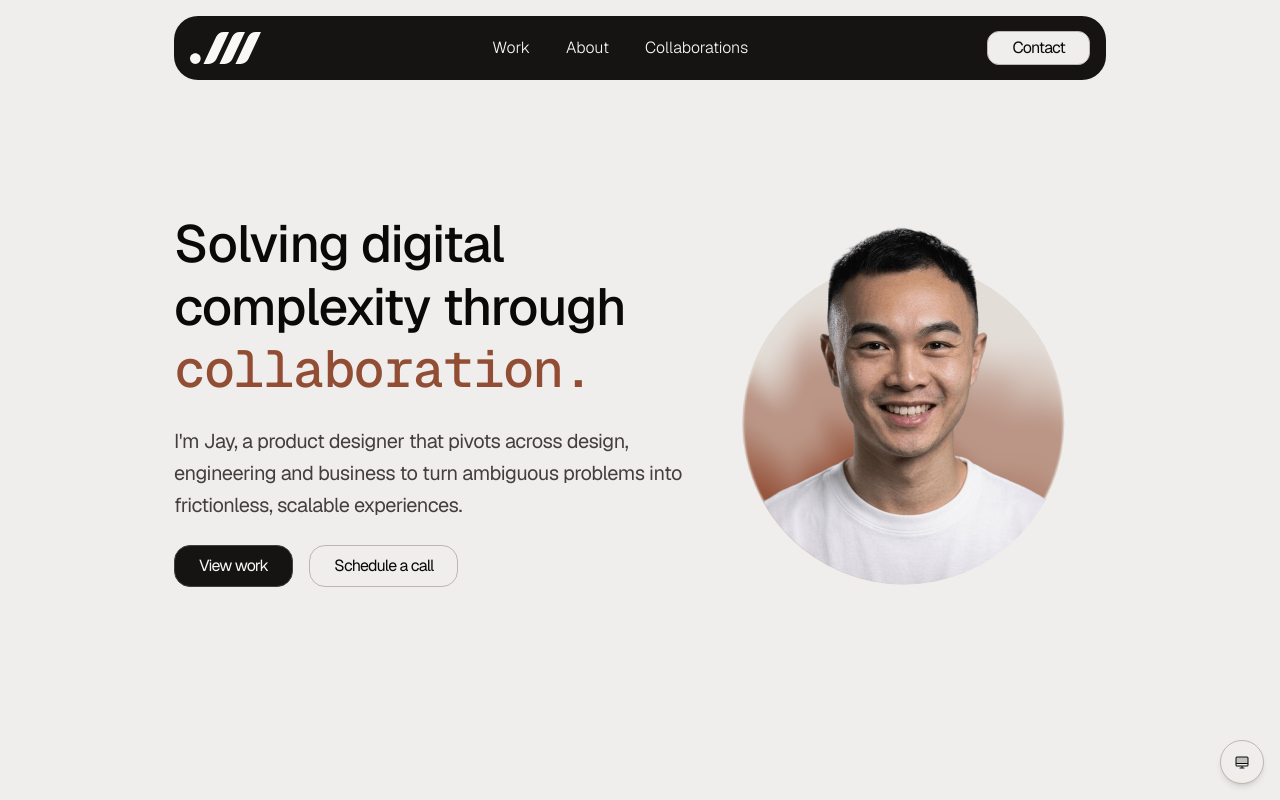
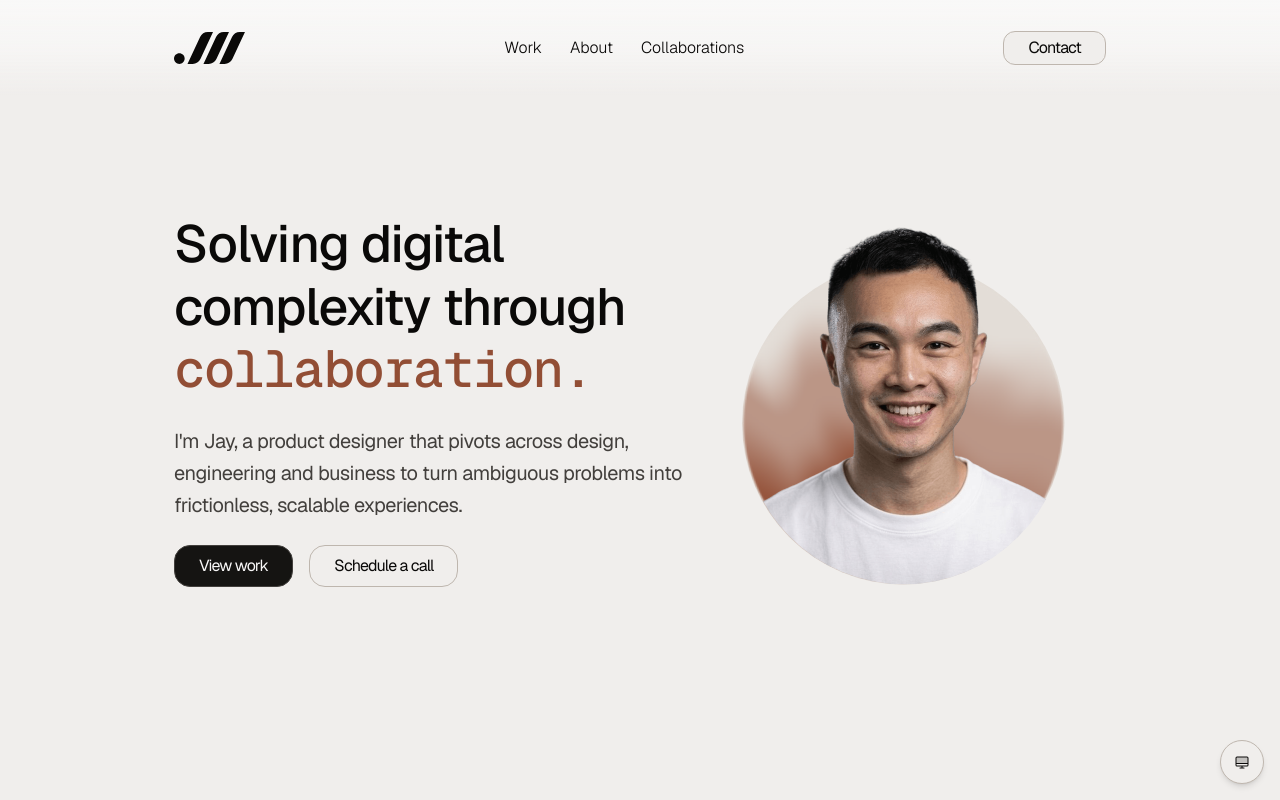
Before and after one commit to J99WNG/jay.wong, a Next.js app: page / in a window 1280 px wide. Shown: the top 800 px of the page. Built offline with nearby package versions, Linux system fonts and the light colour scheme.

Commit message:
Refine responsive header states

```diff
--- a/components/layout/Header.tsx
+++ b/components/layout/Header.tsx
@@ -9,8 +9,7 @@ import Button from '../ui/Button';
 const HOME_PATH = '/';
 type ScrollTarget = 'top' | 'about' | 'collaborations' | 'work' | 'contact';
 
-// Direct primitives: Porcelain 100 #F9F8F8, 500 #E3DDD7, 700 #BEB6AE.
-const NAV_LINK_STYLES = 'inline-flex h-auto w-full items-center rounded-xl px-3 py-2 text-(--color-porcelain-100) motion-safe:transition-[color,background-color,transform] motion-safe:duration-[var(--motion-duration-fast)] motion-safe:ease-[var(--motion-ease-standard)] hover:bg-(--color-steep-300) hover:text-(--color-porcelain-500) focus-visible:bg-(--color-steep-300) focus-visible:text-(--color-porcelain-500) active:bg-(--color-steep-300) active:text-(--color-porcelain-300) motion-safe:active:scale-[0.98]';
+const NAV_LINK_STYLES = 'inline-flex h-auto w-full items-center rounded-xl px-3 py-2 text-inherit motion-safe:transition-[color,background-color,transform] motion-safe:duration-[var(--motion-duration-fast)] motion-safe:ease-[var(--motion-ease-standard)] motion-safe:active:scale-[0.98]';
 const scrollBehavior = () =>
     window.matchMedia('(prefers-reduced-motion: reduce)').matches ? 'auto' : 'smooth';
 
@@ -22,6 +21,13 @@ export default function Header() {
     const pendingTarget = useRef<ScrollTarget | null>(null);
     const menuToggleRef = useRef<HTMLButtonElement>(null);
     const navSurfaceRef = useRef<HTMLDivElement>(null);
+    const hasSurface = scrolled || isOpen;
+    const navHoverColorStyles = hasSurface
+        ? 'hover:text-(--color-porcelain-500) focus-visible:text-(--color-porcelain-500) active:text-(--color-porcelain-500)'
+        : 'hover:text-text-secondary focus-visible:text-text-secondary active:text-text-secondary';
+    const navLinkSurfaceStyles = hasSurface
+        ? 'hover:bg-(--color-steep-300) focus-visible:bg-(--color-steep-300) active:bg-(--color-steep-300)'
+        : 'hover:bg-bg-secondary focus-visible:bg-bg-secondary active:bg-bg-tertiary';
 
     const scrollToTarget = useCallback((target: ScrollTarget) => {
         if (target === 'top') {
@@ -120,15 +126,15 @@ export default function Header() {
     };
 
     return (
-        <header className="fixed top-0 left-0 isolate z-(--layer-header) h-auto w-full pointer-events-none">
+        <header className="fixed top-0 left-0 isolate z-(--layer-header) h-auto w-full pointer-events-none sm:bg-linear-to-b sm:from-bg-primary sm:via-bg-primary/70 sm:to-transparent">
             <div className="page-container relative z-10">
-                    {/* Primary nav surface uses Steep 700 #151412, becoming translucent after scrolling. */}
-                <div ref={navSurfaceRef} id="wrapper" className={`relative my-4 mx-auto grid min-h-16 grid-cols-[1fr_auto] items-center rounded-3xl px-4 py-2.5 pointer-events-auto backdrop-blur-md motion-safe:transition-[max-width,background-color] motion-safe:duration-[var(--motion-duration-standard)] motion-safe:ease-[var(--motion-ease-spring)] sm:flex sm:h-16 sm:justify-between ${scrolled ? 'max-w-xl bg-(--color-steep-700)/80' : 'max-w-full bg-(--color-steep-700)'}`}>
+                {/* Scrolling or opening the mobile menu invokes the compact navigation surface. */}
+                <div ref={navSurfaceRef} id="wrapper" className={`relative my-4 mx-auto grid min-h-16 grid-cols-[1fr_auto] items-center rounded-3xl py-2.5 pointer-events-auto motion-safe:transition-[max-width,background-color,color,padding,backdrop-filter] motion-safe:duration-[var(--motion-duration-standard)] motion-safe:ease-[var(--motion-ease-spring)] sm:flex sm:h-16 sm:justify-between ${hasSurface ? 'max-w-xl bg-(--color-steep-700)/80 px-4 text-(--color-porcelain-100) backdrop-blur-md' : 'max-w-full bg-transparent px-0 text-text-primary backdrop-blur-none'}`}>
                     {/* Brand mark doubles as a shortcut back to the top of the homepage. */}
                     <Link
                         href={HOME_PATH}
                         id="nav-brand"
-                        className="flex items-center basis-auto flex-none rounded-lg group"
+                        className={`flex items-center basis-auto flex-none rounded-lg text-inherit motion-safe:transition-colors motion-safe:duration-[var(--motion-duration-fast)] motion-safe:ease-[var(--motion-ease-standard)] ${navHoverColorStyles}`}
                         aria-label="Back to the top of the homepage"
                         onClick={(event) => handleTargetClick(event, 'top')}
                     >
@@ -136,7 +142,7 @@ export default function Header() {
                             viewBox="0 0 945 426"
                             xmlns="http://www.w3.org/2000/svg"
                             aria-hidden="true"
-                            className="block h-8 w-auto fill-(--color-porcelain-100) motion-safe:transition-colors motion-safe:duration-[var(--motion-duration-standard)] motion-safe:ease-[var(--motion-ease-spring)] group-hover:fill-(--color-porcelain-700) group-focus-visible:fill-(--color-porcelain-700) group-active:fill-(--color-porcelain-700)"
+                            className="block h-8 w-auto fill-current"
                         >
                             <g>
                                 <path d="M249.1 425.2H179.6L347.3 65.5C365.9 25.5 406 0 450.1 0H519.6L351.8 359.7C333.2 399.7 293.1 425.2 249.1 425.2Z" />
@@ -150,7 +156,7 @@ export default function Header() {
                     {/* Mobile control morphs between the menu and close icons. */}
                     <button
                         ref={menuToggleRef}
-                        className="group relative z-2 flex size-11 shrink-0 cursor-pointer items-center justify-center rounded-2xl border-0 bg-transparent p-0 motion-safe:transition-[scale] motion-safe:duration-150 motion-safe:ease-[var(--motion-ease-standard)] motion-safe:active:scale-[0.97] sm:hidden"
+                        className={`group relative z-2 flex size-11 shrink-0 cursor-pointer items-center justify-center rounded-2xl border-0 bg-transparent p-0 text-inherit motion-safe:transition-[color,scale] motion-safe:duration-150 motion-safe:ease-[var(--motion-ease-standard)] motion-safe:active:scale-[0.97] sm:hidden ${navHoverColorStyles}`}
                         type="button"
                         aria-expanded={isOpen}
                         aria-controls="nav-primary"
@@ -161,13 +167,13 @@ export default function Header() {
                             size={24}
                             aria-hidden="true"
                             data-visible={!isOpen}
-                            className={`motion-icon-swap absolute text-(--color-porcelain-100) motion-reduce:rotate-0 motion-reduce:scale-100 ${isOpen ? 'rotate-180 scale-75' : 'rotate-0 scale-100'}`}
+                            className={`motion-icon-swap absolute text-inherit motion-reduce:rotate-0 motion-reduce:scale-100 ${isOpen ? 'rotate-180 scale-75' : 'rotate-0 scale-100'}`}
                         />
                         <XIcon
                             size={24}
                             aria-hidden="true"
                             data-visible={isOpen}
-                            className={`motion-icon-swap absolute text-(--color-porcelain-100) motion-reduce:rotate-0 motion-reduce:scale-100 ${isOpen ? 'rotate-0 scale-100' : '-rotate-180 scale-75'}`}
+                            className={`motion-icon-swap absolute text-inherit motion-reduce:rotate-0 motion-reduce:scale-100 ${isOpen ? 'rotate-0 scale-100' : '-rotate-180 scale-75'}`}
                         />
                     </button>
 
@@ -181,11 +187,11 @@ export default function Header() {
                         <div className="min-h-0 overflow-hidden sm:contents">
                             {/* The content fades and de-focuses while the tray changes height;
                                 both directions use the same standard motion timing. */}
-                            <div className="mobile-nav-content flex flex-col sm:gap-2 gap-3 py-4 sm:flex-row sm:items-center sm:justify-between sm:py-0">
-                                <ul className="flex list-none flex-col items-center justify-center gap-3 p-0 text-2xl font-light text-(--color-porcelain-100) sm:mx-auto sm:my-0 sm:flex-row sm:text-base">
-                                    <li><Link className={NAV_LINK_STYLES} href="/#work" onClick={(event) => handleTargetClick(event, 'work')}>Work</Link></li>
-                                    <li><Link className={NAV_LINK_STYLES} href="/#about" onClick={(event) => handleTargetClick(event, 'about')}>About</Link></li>
-                                    <li><Link className={NAV_LINK_STYLES} href="/#collaborations" onClick={(event) => handleTargetClick(event, 'collaborations')}>Collaborations</Link></li>
+                            <div className="mobile-nav-content flex flex-col sm:gap-0 gap-3 py-4 sm:flex-row sm:items-center sm:justify-between sm:py-0">
+                                <ul className="flex list-none flex-col items-center justify-center gap-3 p-0 text-2xl font-light sm:mx-auto sm:gap-1 sm:my-0 sm:flex-row sm:text-base">
+                                    <li><Link className={`${NAV_LINK_STYLES} ${navHoverColorStyles} ${navLinkSurfaceStyles}`} href="/#work" onClick={(event) => handleTargetClick(event, 'work')}>Work</Link></li>
+                                    <li><Link className={`${NAV_LINK_STYLES} ${navHoverColorStyles} ${navLinkSurfaceStyles}`} href="/#about" onClick={(event) => handleTargetClick(event, 'about')}>About</Link></li>
+                                    <li><Link className={`${NAV_LINK_STYLES} ${navHoverColorStyles} ${navLinkSurfaceStyles}`} href="/#collaborations" onClick={(event) => handleTargetClick(event, 'collaborations')}>Collaborations</Link></li>
                                 </ul>
 
                                 <Button
```
